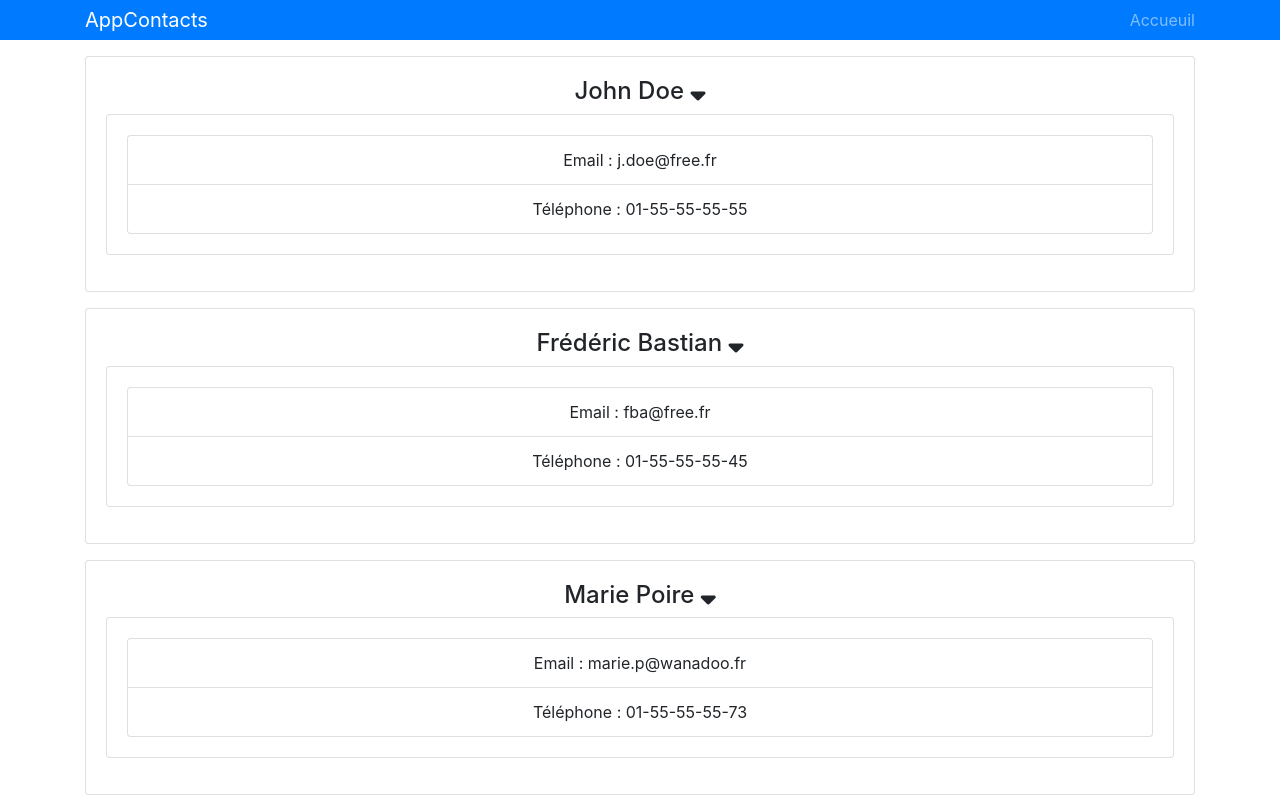
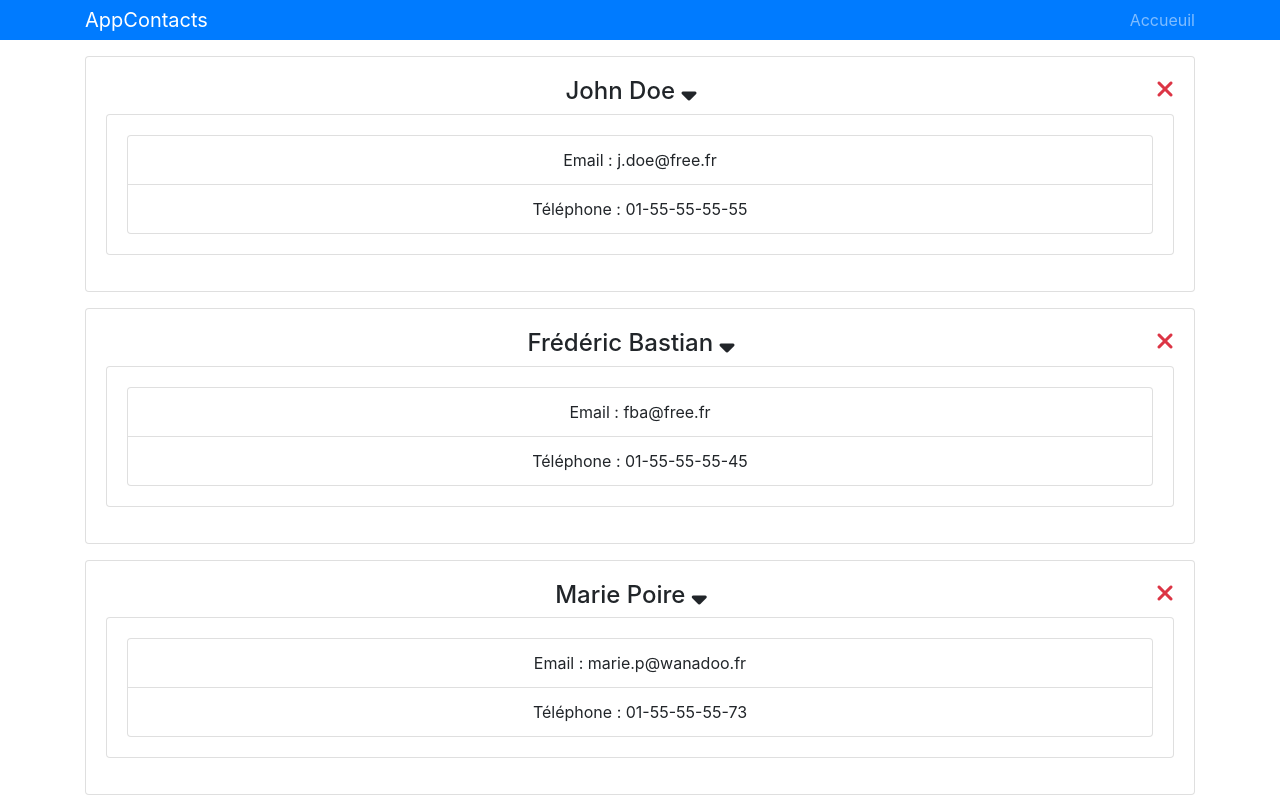
Before and after one commit to parisaqua/appcontacts, a React (Create React App) app: page / in a window 1280 px wide. Built offline with nearby package versions, Linux system fonts and the light colour scheme.

Commit message:
Etape 22

```diff
--- a/src/composants/Contact.js
+++ b/src/composants/Contact.js
@@ -4,6 +4,11 @@ export default class Contact extends Component {
 
     state= {
         show: true
+    }
+
+    supprimerContact = () => {
+
+        this.props.supprimeClick()
     }
 
     montrerContact = () => {
@@ -17,9 +22,14 @@ export default class Contact extends Component {
             <div className="card card-body mb-3 text-center">
                 <h4>
                     {this.props.nom}&nbsp;
-                    <i style={{cursor: 'pointer'}} className="fas fa-sort-down"
-                    onClick={this.montrerContact}
-                    ></i>
+                    <i style={{cursor: 'pointer'}}
+                    className="fas fa-sort-down"
+                    onClick={this.montrerContact}>
+                    </i>
+                    <i className="fas fa-times text-danger"
+                    style={{cursor: 'pointer', float: 'right'}}
+                    onClick={this.supprimerContact} >
+                    </i>
                 </h4>
                 {this.state.show ? (
                     <ul className="card card-body mb-3">
--- a/src/composants/Liste.js
+++ b/src/composants/Liste.js
@@ -27,6 +27,14 @@ export default class Liste extends Component {
         ]
     }
 
+    supprime = (id) => {
+        const nvContacts = this.state.contacts.filter(
+            contact => contact.id !== id)
+            this.setState({
+                contacts: nvContacts
+            })
+    }
+
     render() {
         return (
             <div>
@@ -36,6 +44,7 @@ export default class Liste extends Component {
                         nom={contact.nom}
                         email={contact.email}
                         telephone={contact.telephone}
+                        supprimeClick={() => this.supprime(contact.id)}
                     />
                 ))}
             </div>
```
